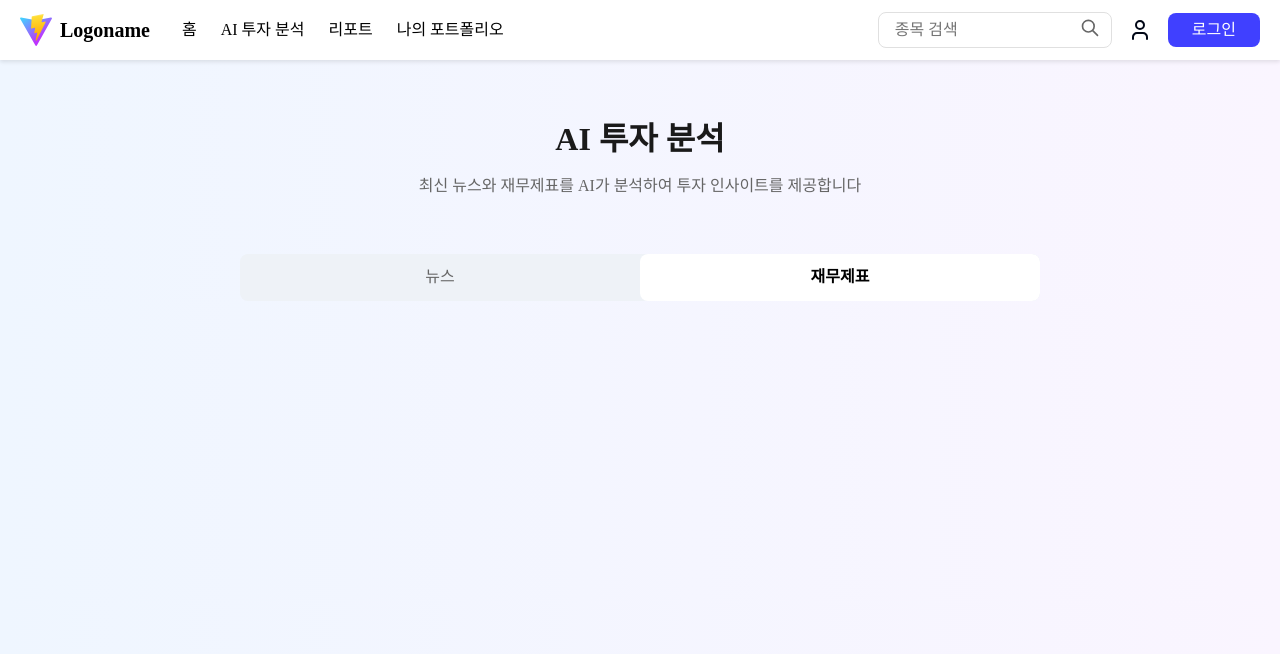
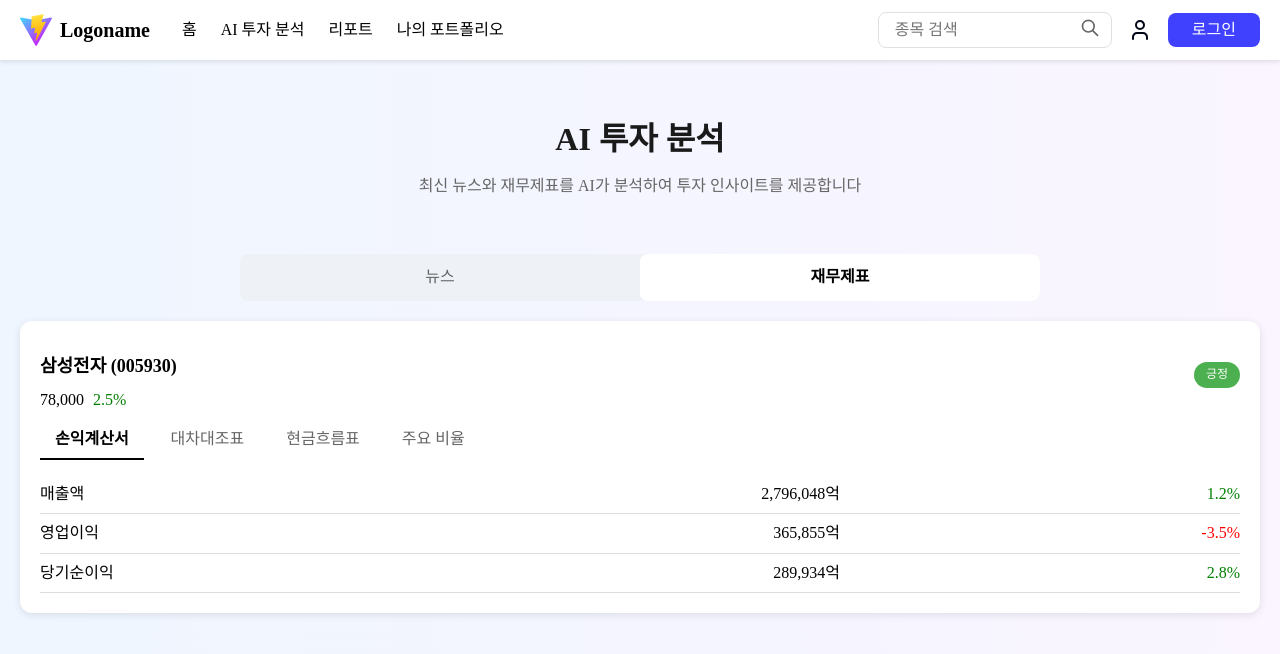
Before and after one commit to JUNCapstoneProject/StockAssistWeb, a React (Vite) app: page /ai-analysis in a window 1280 px wide. Both pictures are taken after a click on the element "재무제표". Shown: the top 654 px of the page. Built offline with nearby package versions, Linux system fonts and the light colour scheme.

Commit message:
재무제표 컴포넌트 완성

```diff
--- a/src/components/common/ContentList.jsx
+++ b/src/components/common/ContentList.jsx
@@ -6,11 +6,11 @@
     <Container>
       <TopSection>
         {data.slice(0, 3).map((item, index) => (
-          <ContentCard key={index} featured>
+          <ContentCard key={index} $featured>
             <CardHeader>
               <CategoryInfo>
                 <Category>{item.category}</Category>
-                <StatusBadge status={item.status}>{item.status}</StatusBadge>
+                <StatusBadge $status={item.status}>{item.status}</StatusBadge>
               </CategoryInfo>
               <Title>{item.title}</Title>
             </CardHeader>
@@ -28,7 +28,7 @@
             <CardHeader>
               <CategoryInfo>
                 <Category>{item.category}</Category>
-                <StatusBadge status={item.status}>{item.status}</StatusBadge>
+                <StatusBadge $status={item.status}>{item.status}</StatusBadge>
               </CategoryInfo>
               <Title>{item.title}</Title>
             </CardHeader>
@@ -67,8 +67,8 @@
   border-radius: 12px;
   padding: 20px;
   box-shadow: 0 2px 8px rgba(0, 0, 0, 0.1);
-  flex: ${props => (props.featured ? '1' : 'none')};
-  min-width: ${props => (props.featured ? '30%' : '100%')};
+  flex: ${({ $featured }) => ($featured ? '1' : 'none')};
+  min-width: ${({ $featured }) => ($featured ? '30%' : '100%')};
 `;
 
 const CardHeader = styled.div`
@@ -91,10 +91,10 @@
   padding: 4px 12px;
   border-radius: 16px;
   font-size: 12px;
-  background-color: ${props =>
-    props.status === '긍정' ? '#4CAF50' :
-    props.status === '부정' ? '#FF5252' :
-    props.status === '중립' ? '#757575' : '#757575'};
+  background-color: ${({ $status }) =>
+    $status === '긍정' ? '#4CAF50' :
+    $status === '부정' ? '#FF5252' :
+    $status === '중립' ? '#757575' : '#757575'};
   color: white;
 `;
 
--- a/src/components/modules/Aianalysis/AiTab.jsx
+++ b/src/components/modules/Aianalysis/AiTab.jsx
@@ -13,13 +13,13 @@
     <TabContainer>
       <TabWrapper>
         <TabItem
-          active={activeTab === '뉴스'}
+          $active={activeTab === '뉴스'}
           onClick={() => handleTabChange('뉴스')}
         >
           뉴스
         </TabItem>
         <TabItem
-          active={activeTab === '재무제표'}
+          $active={activeTab === '재무제표'}
           onClick={() => handleTabChange('재무제표')}
         >
           재무제표
@@ -49,14 +49,14 @@
   text-align: center;
   padding: 14px 20px;
   cursor: pointer;
-  color: ${props => props.active ? '#000' : '#666'};
-  font-weight: ${props => props.active ? '600' : '400'};
-  background: ${props => props.active ? '#ffffff' : 'transparent'};
+  color: ${({ $active }) => ($active ? '#000' : '#666')};
+  font-weight: ${({ $active }) => ($active ? '600' : '400')};
+  background: ${({ $active }) => ($active ? '#ffffff' : 'transparent')};
   border-radius: 8px;
   transition: all 0.3s ease;
 
   &:hover {
-    background: ${props => props.active ? '#ffffff' : '#dfe6ee'};
+    background: ${({ $active }) => ($active ? '#ffffff' : '#dfe6ee')};
   }
 `;
 
--- /dev/null
+++ b/src/components/modules/Aianalysis/FinancialStatement.jsx
@@ -0,0 +1,155 @@
+import React, { useState } from 'react';
+import styled from 'styled-components';
+
+const dummyData = [
+  {
+    name: '삼성전자',
+    ticker: '005930',
+    price: '78,000',
+    change: 2.5,
+    status: '긍정',
+    손익계산서: [
+      { name: '매출액', value: '2,796,048억', change: 1.2 },
+      { name: '영업이익', value: '365,855억', change: -3.5 },
+      { name: '당기순이익', value: '289,934억', change: 2.8 }
+    ],
+    대차대조표: [
+      { name: '자산총계', value: '4,265,223억', change: 0.8 },
+      { name: '부채총계', value: '1,205,501억', change: -1.2 },
+      { name: '자본총계', value: '3,059,722억', change: 1.5 }
+    ],
+    현금흐름표: [
+      { name: '영업활동현금흐름', value: '446,857억', change: 5.2 },
+      { name: '투자활동현금흐름', value: '-285,914억', change: -2.1 },
+      { name: '재무활동현금흐름', value: '-124,503억', change: -0.9 }
+    ],
+    주요비율: [
+      { name: 'ROE', value: '9.45%', change: 0.5 },
+      { name: '부채비율', value: '39.4%', change: -1.8 },
+      { name: '유동비율', value: '265.8%', change: 2.3 }
+    ]
+  }
+];
+
+const FinancialStatement = () => {
+  const [activeTab, setActiveTab] = useState('손익계산서');
+
+  return (
+    <Container>
+      {dummyData.map((stock, index) => (
+        <StockContainer key={index}>
+          <StockHeader>
+            <StockInfo>
+              <StockName>{stock.name} ({stock.ticker})</StockName>
+              <StockPrice>
+                {stock.price} <PriceChange $change={stock.change}>{stock.change}%</PriceChange>
+              </StockPrice>
+            </StockInfo>
+            <StatusBadge $status={stock.status}>{stock.status}</StatusBadge>
+            </StockHeader>
+
+          <TabWrapper>
+            <TabItem $active={activeTab === '손익계산서'} onClick={() => setActiveTab('손익계산서')}>손익계산서</TabItem>
+            <TabItem $active={activeTab === '대차대조표'} onClick={() => setActiveTab('대차대조표')}>대차대조표</TabItem>
+            <TabItem $active={activeTab === '현금흐름표'} onClick={() => setActiveTab('현금흐름표')}>현금흐름표</TabItem>
+            <TabItem $active={activeTab === '주요비율'} onClick={() => setActiveTab('주요비율')}>주요 비율</TabItem>
+          </TabWrapper>
+
+          <Table>
+            {stock[activeTab === '주요비율' ? '주요비율' : activeTab].map((item, idx) => (
+              <Row key={idx}>
+                <Column>{item.name}</Column>
+                <Column>{item.value}</Column>
+                <Column $change={item.change}>{item.change}%</Column>
+              </Row>
+            ))}
+          </Table>
+        </StockContainer>
+      ))}
+    </Container>
+  );
+};
+
+// ✅ 스타일 컴포넌트 수정
+const Container = styled.div`
+  display: flex;
+  flex-direction: column;
+  gap: 20px;
+  padding: 20px;
+`;
+
+const StockContainer = styled.div`
+  background: white;
+  padding: 20px;
+  border-radius: 12px;
+  box-shadow: 0 2px 8px rgba(0, 0, 0, 0.1);
+`;
+
+const StockHeader = styled.div`
+  display: flex;
+  justify-content: space-between;
+  align-items: center;
+`;
+
+const StockInfo = styled.div`
+  display: flex;
+  flex-direction: column;
+`;
+
+const StockName = styled.h2`
+  font-size: 18px;
+  font-weight: bold;
+`;
+
+const StockPrice = styled.span`
+  font-size: 16px;
+`;
+
+const PriceChange = styled.span`
+  color: ${({ $change }) => ($change >= 0 ? 'green' : 'red')};
+  margin-left: 5px;
+`;
+
+const StatusBadge = styled.span`
+  padding: 6px 12px;
+  border-radius: 16px;
+  font-size: 12px;
+  color: white;
+  background-color: ${({ $status }) => ($status === '긍정' ? '#4CAF50' : $status === '부정' ? '#FF5252' : '#757575')};
+`;
+
+
+const TabWrapper = styled.div`
+  display: flex;
+  gap: 12px;
+  margin-top: 10px;
+`;
+
+const TabItem = styled.div`
+  padding: 10px 15px;
+  cursor: pointer;
+  font-weight: ${({ $active }) => ($active ? '600' : '400')};
+  color: ${({ $active }) => ($active ? '#000' : '#666')};
+  border-bottom: ${({ $active }) => ($active ? '2px solid #000' : 'none')};
+`;
+
+const Table = styled.div`
+  margin-top: 15px;
+`;
+
+const Row = styled.div`  display: flex;
+  justify-content: space-between;
+  padding: 10px 0;
+  border-bottom: 1px solid #ddd;
+`;
+
+const Column = styled.div`
+  flex: 1;
+  text-align: right;
+  &:first-child {
+    text-align: left;
+  }
+  color: ${({ $change }) => ($change !== undefined ? ($change >= 0 ? 'green' : 'red') : 'black')};
+`;
+
+export default FinancialStatement;
--- a/src/pages/Aianalysis.jsx
+++ b/src/pages/Aianalysis.jsx
@@ -3,7 +3,7 @@
 import ContentList from "../components/common/ContentList";
 import newsJson from "../data/news.json";
 import { useState } from "react";
-
+import FinancialStatement from "../components/modules/Aianalysis/FinancialStatement";
 const AiAnalysis = () => {
   const [currentTab, setCurrentTab] = useState('뉴스');
 
@@ -12,6 +12,7 @@
       <AiHeader />
       <AiTab onTabChange={setCurrentTab} />
       {currentTab === '뉴스' && <ContentList data={newsJson.newsData} />}
+      {currentTab === '재무제표' && <FinancialStatement />}
     </div>
   );
 };
```
